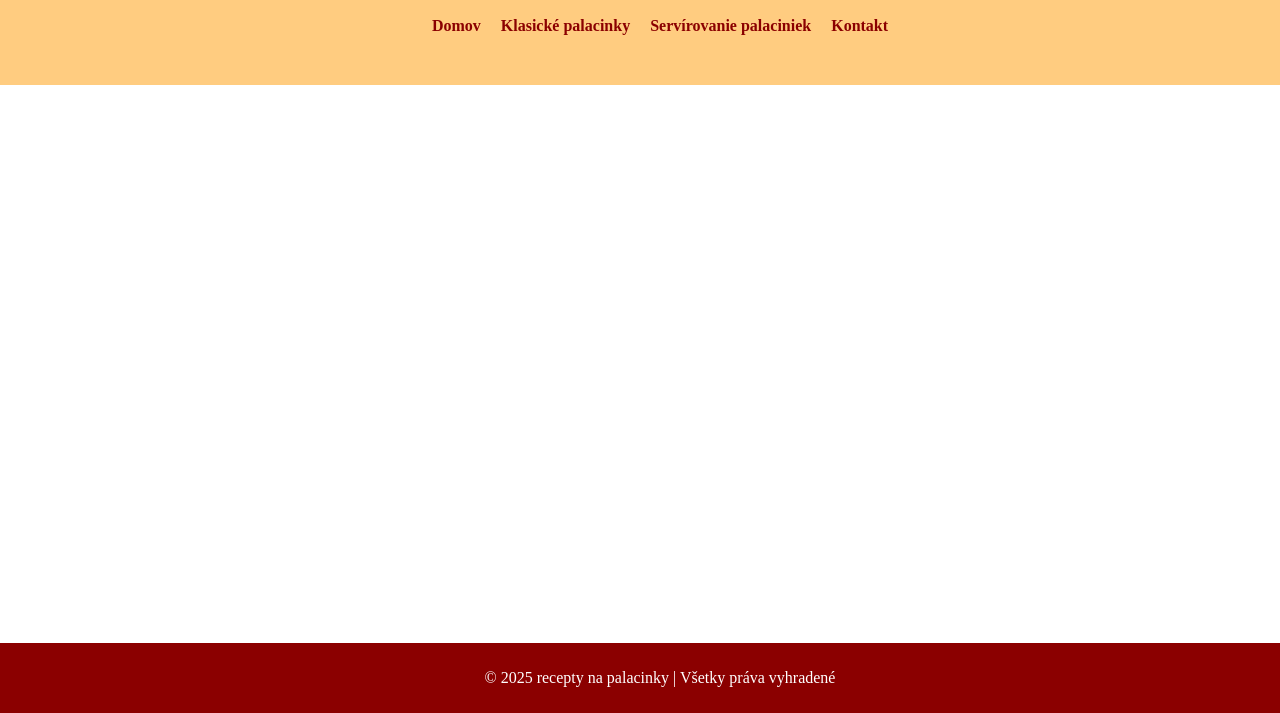
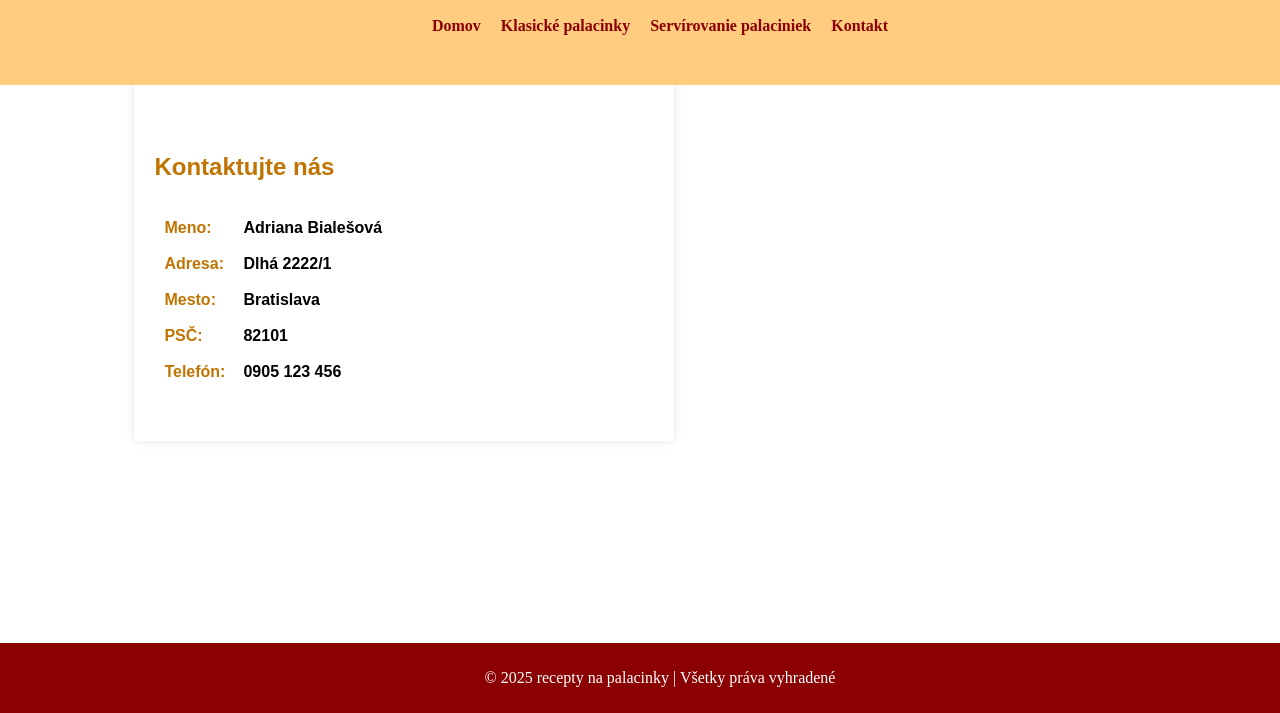
Before and after one commit to AdrianaBialesova/web_3r, a plain HTML site: page 01/projekt-palacinky-web/kontakt/kontakt.html in a window 1280 px wide. Shown: the part 87-800 px from the top of the page. Drawn offline with Linux system fonts and the light colour scheme.

Commit message:
final asi

```diff
--- a/01/projekt-palacinky-web/css/style.css
+++ b/01/projekt-palacinky-web/css/style.css
@@ -1,3 +1,34 @@
+
+h2{
+    color: #c07402;
+    margin-bottom: 10px;
+}
+
+a{
+    text-decoration: none;
+    color: #8b0000;
+    font-weight: bold;
+}
+
+header h1{
+    font-size: 32px;
+    color: #8b0000;
+    margin-bottom: 20px;
+}
+
+main{
+    width: 80%;
+    margin: 120px auto 0;
+    padding: 50px 20px;
+}
+
+img{
+    width: 100%;
+    border-radius: 10px;
+    margin-bottom: 20px;
+}
+
+/*blok header = typografia, vzhľad, flex*/
 header{
     background-color: #ffcc80;
     text-align: center;
@@ -9,12 +40,6 @@ header{
     z-index: 1000;
 }
 
-header h1{
-    font-size: 32px;
-    color: #8b0000;
-    margin-bottom: 20px;
-}
-
 nav ul{
     list-style: none;
     padding: 0;
@@ -24,12 +49,7 @@ nav ul{
     gap: 20px;
 }
 
-a{
-    text-decoration: none;
-    color: #8b0000;
-    font-weight: bold;
-}
-
+/*blok footer = typografia, vzhľad, flex*/
 footer{
     background-color: #8b0000;
     text-align: center;
@@ -41,12 +61,7 @@ footer{
     color: #fff;
 }
 
-main{
-    width: 80%;
-    margin: 120px auto 0;
-    padding: 50px 20px;
-}
-
+/*podstránka recepty = grid, vzhľad, flex*/
 .recipe{
     background-color: #fff;
     padding: 20px;
@@ -56,20 +71,34 @@ main{
 
 }
 
-img{
-    width: 100%;
-    border-radius: 10px;
-    margin-bottom: 20px;
-}
-
-h2{
-    color: #c07402;
-    margin-bottom: 10px;
-}
-
+/*podstránka Klasické palacinky = grid, vzhľad, flex*/
 .gallery{
     padding: 50px 20px;
     display: grid;
     grid-template-columns: repeat(2, 1fr);
     gap: 2px;
 }
+
+/*podstránka kontakt = table, flex, vzhľad*/
+#kontakt{
+    padding: 50px 20px;
+}
+
+.kontakttable {
+    font-family: arial, sans-serif;
+    border-collapse: collapse;
+    width: 500px;
+    box-shadow: 0px 0px 10px rgba(0, 0, 0, 0.1);
+    justify-content: center;
+    align-items: center;
+}
+
+  td, th {
+    text-align: left;
+    padding: 8px;
+  }
+
+#farebne{
+    color: #c07402;
+
+}
--- a/01/projekt-palacinky-web/kontakt/kontakt.html
+++ b/01/projekt-palacinky-web/kontakt/kontakt.html
@@ -1,12 +1,27 @@
 <!DOCTYPE html>
-<html lang="en">
+
+<!--jazyk dokumentu-->
+<html lang="sk">
+
 <head>
+
+    <!--kódovanie a responzívne zobrazenie-->
     <meta charset="UTF-8">
     <meta name="viewport" content="width=device-width, initial-scale=1.0">
-    <title>Document</title>
+    <title>kontakt</title>
+
+    <!--metaúdaje projektu-->
+    <meta name="author" content="Adriana Bialešová">
+    <meta name="date" content="2025-09-15" scheme="YYYY-MM-DD">
+    <meta name="version" content="v1.0">
+
+    <!--prepojenie na externý CSS súbor-->
     <link rel="stylesheet" href="../css/style.css">
 </head>
+
 <body>
+
+    <!--BLOK: hlavička webu s nadpisom a navigáciou-->
     <header>
         <nav>
             <h1>Najlepšie recepty na palacinky</h1>
@@ -18,11 +33,45 @@
             </ul>
         </nav>
     </header>
+
+    <!--BLOK: hlavný obsah webu - kontaktná sekcia -->
     <main>
+        <div class="kontakttable" id="kontakt">
+        <h2>Kontaktujte nás</h2>
 
+        <table>
+            <tr>
+                <th id="farebne">Meno:</th>
+                <th>Adriana Bialešová</th>
+            </tr>
+            <br>
+            <tr>
+                <th id="farebne">Adresa:</th>
+                <th>Dlhá 2222/1</th>
+            </tr>
+
+            <tr>
+                <th id="farebne">Mesto:</th>
+                <th>Bratislava</th>
+
+            </tr>
+            <tr>
+                <th id="farebne">PSČ:</th>
+                <th>82101</th>
+            </tr>
+            <tr>
+                <th id="farebne">Telefón:</th>
+                <th>0905 123 456</th>
+            </tr>
+        </table>
+        </div>
     </main>
+
+    <!--BLOK: pätička webu-->
     <footer>
-        <div class=""><p>© 2025 recepty na palacinky | Všetky práva vyhradené</p></div>
+        <div><p>© 2025 recepty na palacinky | Všetky práva vyhradené</p></div>
     </footer>
+
 </body>
+
 </html>
```
Also changed, not shown: 01/projekt-palacinky-web/index.html (+24 -4 lines), 01/projekt-palacinky-web/klasicke-palacinky/klasicke-palacinky.html (+26 -4 lines), 01/projekt-palacinky-web/servirovanie/servirovanie.html (+28 -7 lines), 01/projekt-palacinky-web/image/5fac0ed2c0ce8997528088.jpg (deleted), 01/projekt-palacinky-web/image/5fac0ed2c0ce8997528088.png (added), 01/projekt-palacinky-web/image/Palacinky_156438726-1300x867.jpeg (deleted), 01/projekt-palacinky-web/image/Palacinky_156438726-1300x867.png (added), 01/projekt-palacinky-web/image/palacinky-4-585x390.jpg (deleted), 01/projekt-palacinky-web/image/palacinky-4-585x390.png (added), 01/projekt-palacinky-web/image/shutterstock_1302683971-1-2000x1333.jpg (deleted), 2 other files.
